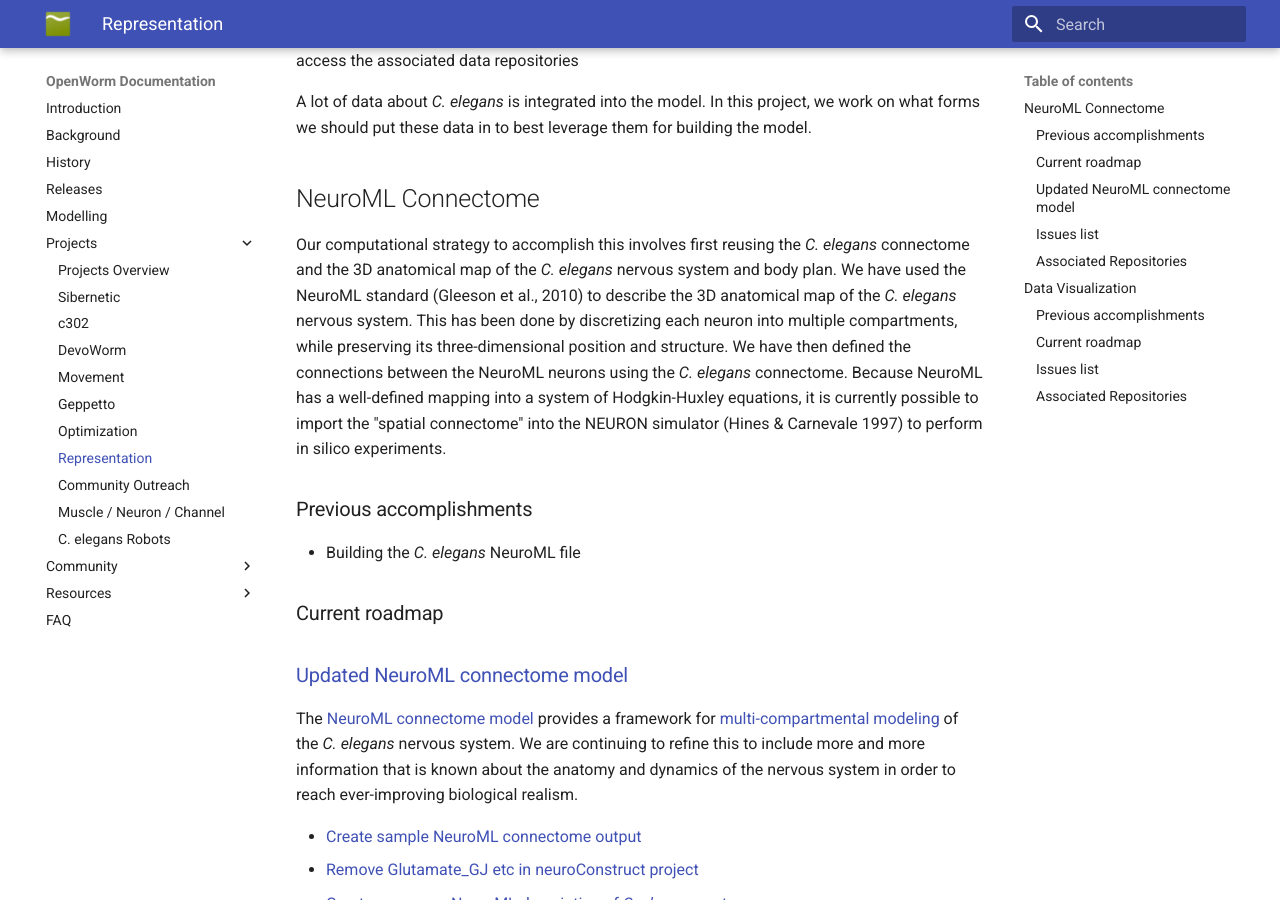
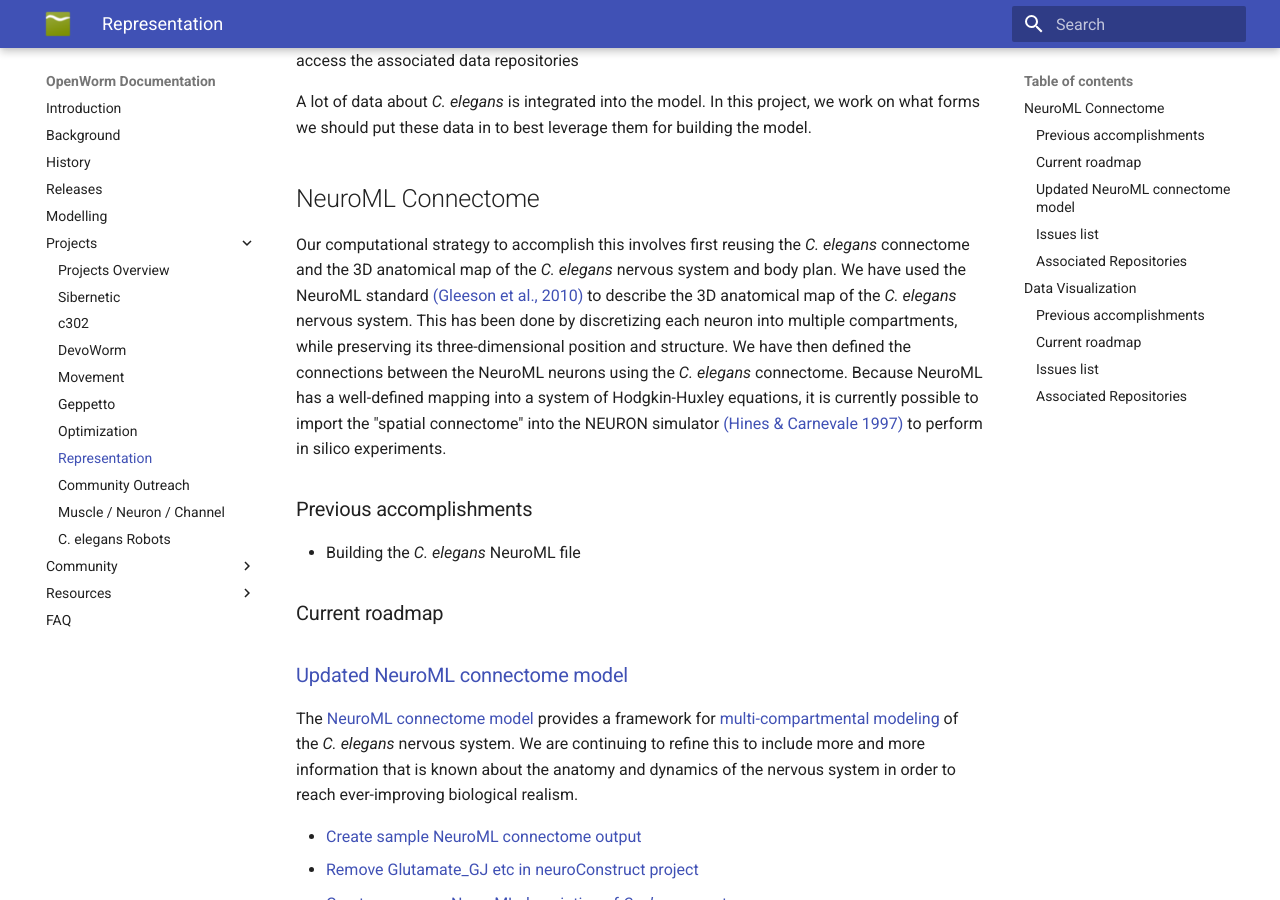
Before and after one commit to openworm/openworm_docs, an MkDocs documentation site: the page built from docs/Projects/datarep.md, in a window 1280 px wide and 900 px high, scrolled down 1186 px. Built offline with MkDocs 1.6.1 and Material for MkDocs 9.7.7, drawn with Linux system fonts in a browser that asks for light colours; part of the change alters nothing that is shown.

```diff
--- a/docs/Projects/datarep.md
+++ b/docs/Projects/datarep.md
@@ -31,7 +31,7 @@ A lot of data about _C. elegans_ is integrated into the model. In this project,
 NeuroML Connectome
 ------------------
 
-Our computational strategy to accomplish this involves first reusing the _C. elegans_ connectome and the 3D anatomical map of the _C. elegans_ nervous system and body plan. We have used the NeuroML standard (Gleeson et al., 2010) to describe the 3D anatomical map of the _C. elegans_ nervous system. This has been done by discretizing each neuron into multiple compartments, while preserving its three-dimensional position and structure. We have then defined the connections between the NeuroML neurons using the _C. elegans_ connectome. Because NeuroML has a well-defined mapping into a system of Hodgkin-Huxley equations, it is currently possible to import the "spatial connectome" into the NEURON simulator (Hines & Carnevale 1997) to perform in silico experiments.
+Our computational strategy to accomplish this involves first reusing the _C. elegans_ connectome and the 3D anatomical map of the _C. elegans_ nervous system and body plan. We have used the NeuroML standard [(Gleeson et al., 2010)](https://journals.plos.org/ploscompbiol/article?id=10.1371/journal.pcbi.1000815) to describe the 3D anatomical map of the _C. elegans_ nervous system. This has been done by discretizing each neuron into multiple compartments, while preserving its three-dimensional position and structure. We have then defined the connections between the NeuroML neurons using the _C. elegans_ connectome. Because NeuroML has a well-defined mapping into a system of Hodgkin-Huxley equations, it is currently possible to import the "spatial connectome" into the NEURON simulator [(Hines & Carnevale 1997)](https://ieeexplore.ieee.org/abstract/document/6795645) to perform in silico experiments.
 
 ### Previous accomplishments
 
```
